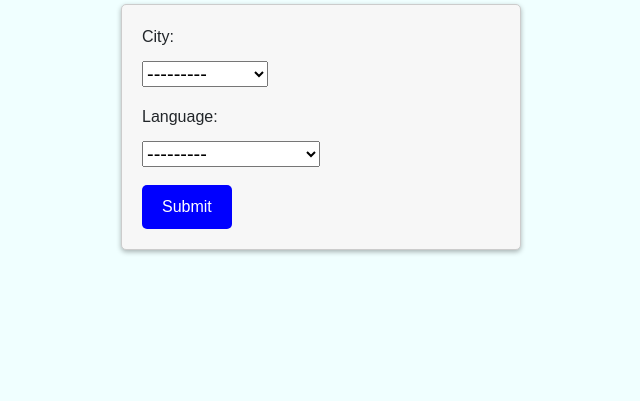
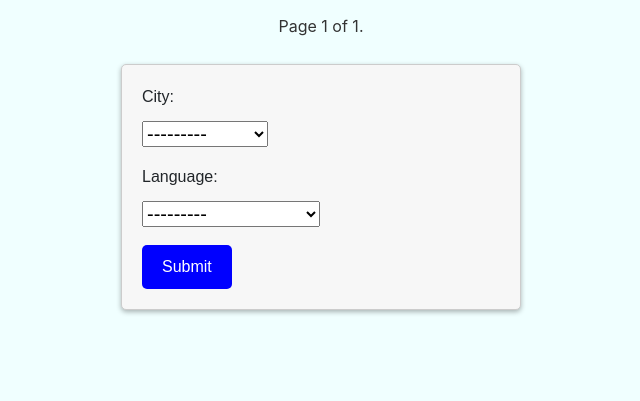
Before and after one commit to pinballtec/Django-Scrapy, a Django app: template scraping_service/scrapping/templates/scrapping/list.html in a window 1280 px wide. Shown: the part 399-800 px from the top of the page, without its empty margins (319-959 px from the left). Run offline with Django 3.2, Linux system fonts and the light colour scheme; tables that the repository leaves empty hold one stand-in row (values such as "Sample post"); the template is opened without the code that fills it: values that come from a table or form of the project are taken from there, most other values are stand-ins (such as "Sample title", 1, 10 or a date in 2020).

Commit message:
pagination

```diff
--- a/scraping_service/scrapping/templates/scrapping/home.html
+++ b/scraping_service/scrapping/templates/scrapping/home.html
@@ -4,7 +4,7 @@
 <html lang="en">
     {% block content %}
                     <div class="header">
-                        <h2>FindItJobEU</h2>
+                        <h2>Find IT JobEU</h2>
                         <p>Fill out the form with your criteria</p>
                     </div>
 
--- a/scraping_service/scrapping/templates/scrapping/list.html
+++ b/scraping_service/scrapping/templates/scrapping/list.html
@@ -3,7 +3,6 @@
 <title>{% block title %}Home Page{% endblock %}</title>
 <html lang="en">
     {% block content %}
-    <!--    <p>Objects: {{object_list}}</p>-->
             {% for obj in object_list %}
               <div class="card mb-4">
                 <div class="row g-0">
@@ -23,7 +22,35 @@
                 </div>
               </div>
             {% endfor %}
+            {% if object_list %}
+                <div class="pagination">
+                    <span class="step-links">
+                        {% if object_list.has_previous %}
+                            <a href="?city={{ city }}&programming_language={{ programming_language }}&page=1">&laquo; first</a>
+                            <a href="?city={{ city }}&programming_language={{ programming_language }}&page={{ object_list.previous_page_number }}">previous</a>
+                        {% endif %}
 
+                        {% if object_list.has_next %}
+                            <a href="?city={{ city }}&programming_language={{ programming_language }}&page={{ object_list.next_page_number }}">next</a>
+                            <a href="?city={{ city }}&programming_language={{ programming_language }}&page={{ object_list.paginator.num_pages }}">last &raquo;</a>
+                        {% endif %}
+
+                        {% if object_list.paginator.num_pages > 1 %}
+                            {% for i in object_list.paginator.page_range %}
+                                {% if object_list.number == i %}
+                                    <span class="page current-page">{{ i }}</span>
+                                {% else %}
+                                    <a href="?city={{ city }}&programming_language={{ programming_language }}&page={{ i }}" class="page">{{ i }}</a>
+                                {% endif %}
+                            {% endfor %}
+                        {% endif %}
+
+                        <span class="current">
+                            Page {{ object_list.number }} of {{ object_list.paginator.num_pages }}.
+                        </span>
+                    </span>
+                </div>
+            {% endif %}
             <div class="mt-3">
                 <form method="GET" action="">
                     {{form.as_p}}
@@ -32,7 +59,5 @@
                     </div>
                 </form>
             </div>
-                </div>
-
     {% endblock content %}
 </html>
--- a/scraping_service/static/style/style.css
+++ b/scraping_service/static/style/style.css
@@ -47,7 +47,6 @@
 }
 
 .header {
-  background-color: #F8F8F8;
   text-align: center;
   padding: 20px;
 }
@@ -61,3 +60,37 @@
 p {
   font-size: 20px;
 }
+.pagination {
+  display: flex;
+  justify-content: center;
+  align-items: center;
+  margin-top: 20px;
+}
+
+.pagination a {
+  display: inline-block;
+  padding: 5px 10px;
+  margin: 0 5px;
+  border-radius: 3px;
+  background-color: #f4f4f4;
+  color: #333;
+  text-decoration: none;
+  transition: all 0.3s ease-in-out;
+}
+
+.pagination a:hover,
+.pagination .current-page {
+  background-color: #333;
+  color: #fff;
+}
+
+.pagination .current-page {
+  font-weight: bold;
+}
+
+.pagination span {
+  display: inline-block;
+  padding: 5px 10px;
+  margin: 0 5px;
+  color: #333;
+}
```
Also changed, not shown: scraping_service/scrapping/views.py (+10 -4 lines). Lines whose indentation alone changed are shown as unchanged.
